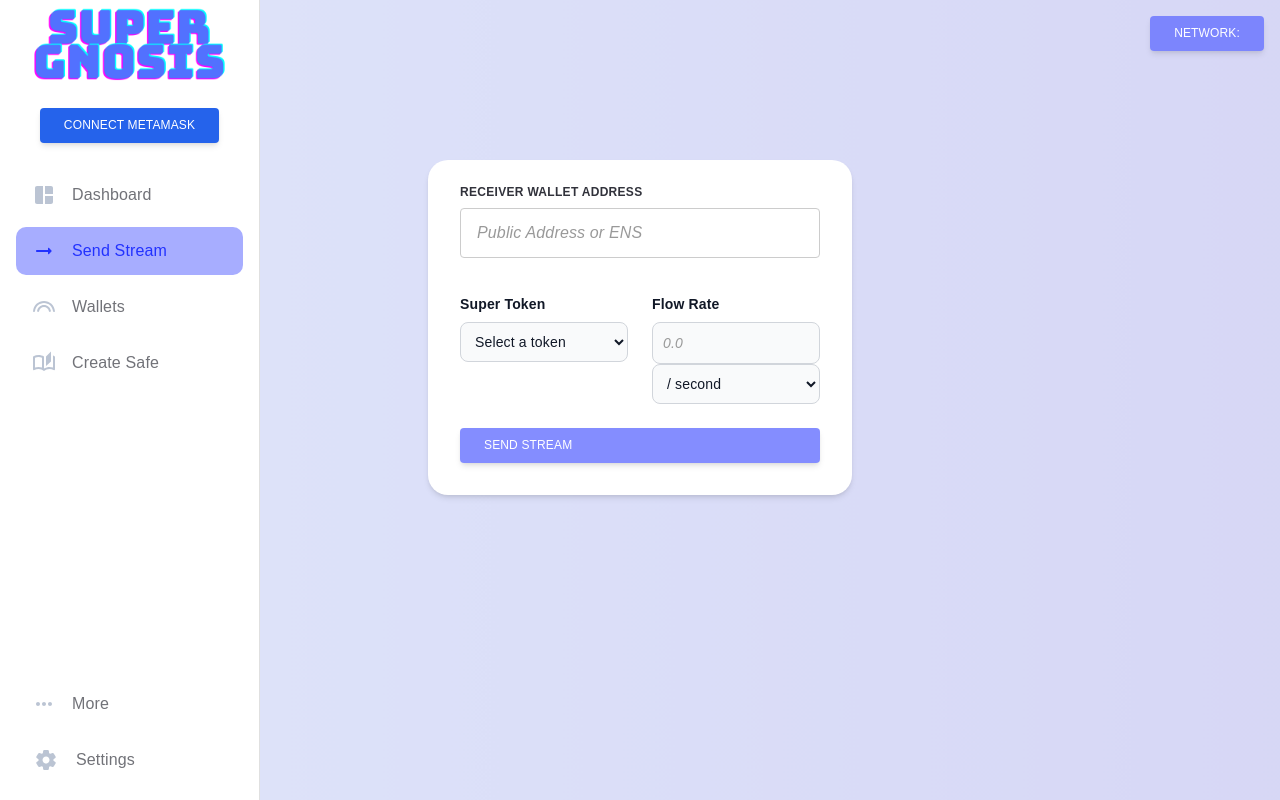
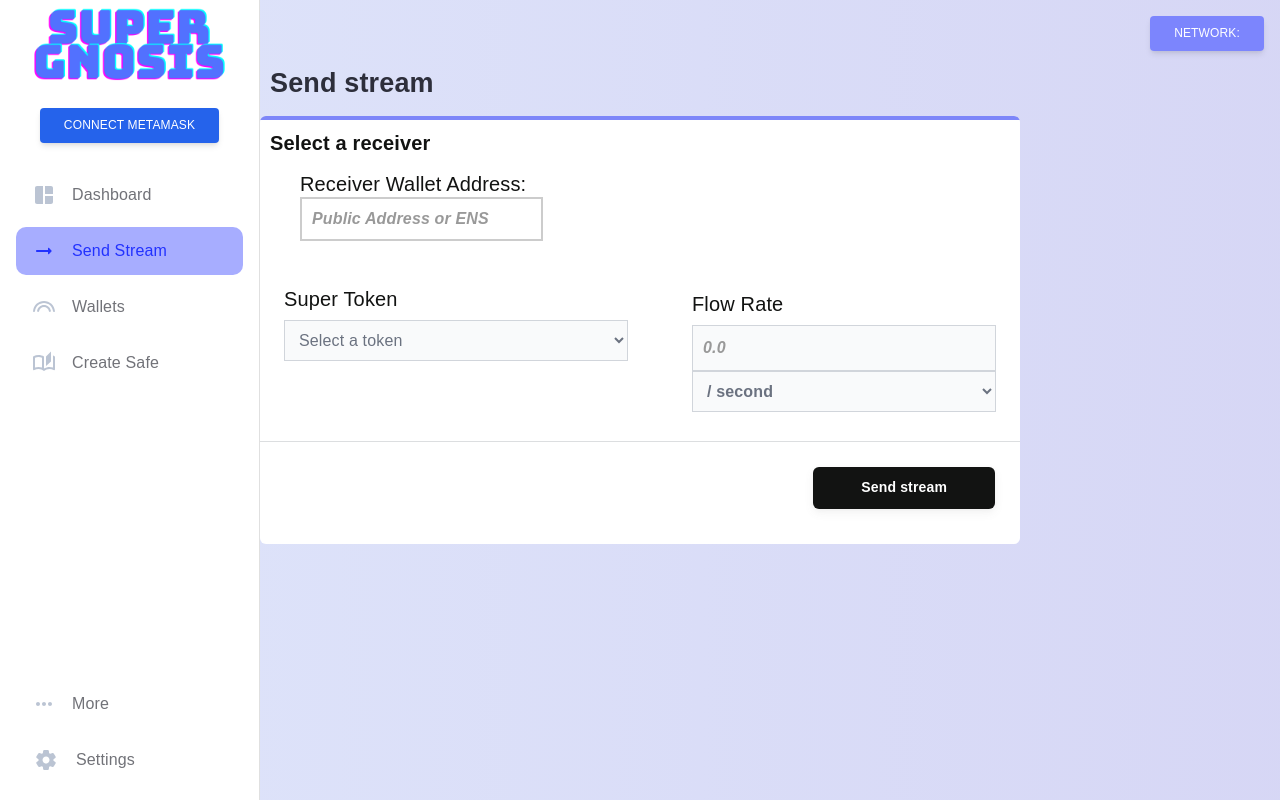
Before and after one commit to FeSuert/rsd, a Next.js app in the folder client/: page /sendstream in a window 1280 px wide. Built offline with nearby package versions, Linux system fonts and the light colour scheme; no server answers.

Commit message:
sendstr and some dashbrd

```diff
--- a/client/components/layout.js
+++ b/client/components/layout.js
@@ -1,7 +1,7 @@
 import Button from "./Button";
 import NavPanel from "./nav_panel";
 import SideBar from "./sidebar";
-import { Connect } from "./Connect";
+// import { Connect } from "./Connect";
 import ChainName from "./chainname";
 
 const Layout = ({ children, chainIdName }) => {
--- a/client/components/sidebar.js
+++ b/client/components/sidebar.js
@@ -23,8 +23,8 @@
 
       <ul className="nav-list">
         <Link
-          className={`${location == "/" ? "Mui-selected" : ""} nav-item`}
-          href="/"
+          className={`${location == "/dashboard" ? "Mui-selected" : ""} nav-item`}
+          href="/dashboard"
         >
           <div className="nav-icon">
             <svg
--- /dev/null
+++ b/client/pages/dashboard.js
@@ -0,0 +1,60 @@
+import Layout from "../components/layout";
+
+const Dashboard = () => {
+  return (
+    <Layout>
+      <div className="create-new-safe">
+      <div className="grid-container">
+          <div className="MuiGrid-item grid-item">
+            <h2 className="title">SuperGnosis Transactions</h2>
+          </div>
+          <div className="MuiGrid-item grid-item">
+          <div className="card">
+          <div className="progress-bar">
+                <span className="linear-progress-bar">
+                  <span className="progress-bar-fill"></span>
+                </span>
+          </div>
+              <span className="card-title">
+              Queue
+              </span>
+              <div className="wallets">
+                <form>
+                  <div>
+                  Queued transactions will appear here
+                  </div>
+
+                  <hr className="divider" />
+                  <div>
+
+                  </div>
+                </form>
+              </div>
+              <span className="card-title">
+              History
+              </span>
+              <div className="wallets">
+                <form>
+                  <div>
+                  Sent
+                  </div>
+                  <hr className="divider" />
+                  <div>
+                  Received
+                  </div>
+                  <hr className="divider" />
+                  <div>
+                  Safe created
+                  </div>
+                </form>
+              </div>
+        </div>
+        </div>
+        </div>
+      </div>
+
+    </Layout>
+  );
+};
+
+export default Dashboard;
--- a/client/pages/sendstream.js
+++ b/client/pages/sendstream.js
@@ -3,35 +3,34 @@
 const Sendstream = () => {
   return (
     <Layout>
-      <div>
-        <div className="bg-white shadow-md rounded-[20px] px-8 pt-6 pb-8 mb-4 flex flex-col mx-auto mt-40">
-          <div className="-mx-3 md:flex mb-6">
-            <div className="md:w-full px-3">
-              <label
-                className="block uppercase tracking-wide text-grey-darker text-xs font-bold mb-2"
-                for="grid-password"
-              >
-                Receiver Wallet Address
-              </label>
-              <input
-                className="appearance-none block w-full bg-grey-lighter text-grey-darker border border-grey-lighter rounded py-3 px-4 mb-3"
-                id="grid-password"
-                type="password"
-                placeholder="Public Address or ENS"
-              />
+      <div className="create-new-safe">
+      <div className="grid-container">
+          <div className="MuiGrid-item grid-item">
+            <h2 className="title">Send stream</h2>
           </div>
+          <div className="MuiGrid-item grid-item">
+          <div className="card">
+          <div className="progress-bar">
+                <span className="linear-progress-bar">
+                  <span className="progress-bar-fill"></span>
+                </span>
           </div>
-          <div className="-mx-3 md:flex mb-6">
-            <div className="md:w-1/2 px-3 mb-6 md:mb-0">
-              <label
-                for="super-token"
-                className="block mb-2 text-sm font-bold text-gray-900 dark:text-gray-400"
-              >
-                Super Token
-              </label>
+              <span className="card-title">
+              Select a receiver
+              </span>
+              <div className="wallets">
+                <form>
+                  <div className="wallets-name">
+                    <label>Receiver Wallet Address:</label>
+                    <input type="text" placeholder='Public Address or ENS' />
+                  </div>
+
+                  <div className="mx-3 md:flex mb-6">
+                  <div className="mt-10 md:w-1/2 px-3 mb-6 md:mb-0">
+                        <label>Super Token</label>
                         <select
-                id="super-token"
-                className="bg-gray-50 border border-gray-300 text-gray-900 text-sm rounded-lg focus:ring-blue-500 focus:border-blue-500 block w-full p-2.5 dark:bg-gray-700 dark:border-gray-600 dark:placeholder-gray-400 dark:text-white dark:focus:ring-blue-500 dark:focus:border-blue-500"
+                          // id="super-token"
+                          className="mt-2 bg-gray-50 border border-gray-300 text-gray-500 text-base focus:ring-blue-500 focus:border-blue-500 block w-full p-2.5 dark:bg-gray-700 dark:border-gray-600 dark:placeholder-gray-400 dark:text-white dark:focus:ring-blue-500 dark:focus:border-blue-500"
                         >
                           <option selected>Select a token</option>
                           <option value="US">ETHx</option>
@@ -40,24 +39,21 @@
                           <option value="DE">fDaIx</option>
                         </select>
                   </div>
-            <div className="md:w-1/2 px-3">
-              <label
-                for="flow-rate"
-                className="block mb-2 text-sm font-bold text-gray-900 dark:text-gray-400"
-              >
-                Flow Rate
-              </label>
+
+                    <div className="mt-10 md:w-1/2 px-3">
+                    <div className="wallets-name">
+                      <label>Flow Rate</label>
                       <input
-                className="bg-gray-50 border border-gray-300 text-gray-900 text-sm rounded-lg focus:ring-blue-500 focus:border-blue-500 block w-full p-2.5 dark:bg-gray-700 dark:border-gray-600 dark:placeholder-gray-400 dark:text-white dark:focus:ring-blue-500 dark:focus:border-blue-500"
-                // id="grid-last-name"
+                        className="mt-2 bg-gray-50 border border-gray-300 text-gray-900 text-base focus:ring-blue-500 focus:border-blue-500 block w-full p-2.5 dark:bg-gray-700 dark:border-gray-600 dark:placeholder-gray-400 dark:text-white dark:focus:ring-blue-500 dark:focus:border-blue-500"
+                        // id=""
                         type="text"
                         placeholder="0.0"
                       />
+
                       <select
-                id="flow-rate"
-                className="bg-gray-50 border border-gray-300 text-gray-900 text-sm rounded-lg focus:ring-blue-500 focus:border-blue-500 block w-full p-2.5 dark:bg-gray-700 dark:border-gray-600 dark:placeholder-gray-400 dark:text-white dark:focus:ring-blue-500 dark:focus:border-blue-500"
+                        // id="flow-rate"
+                        className="bg-gray-50 border border-gray-300 text-gray-500 text-base focus:ring-blue-500 focus:border-blue-500 block w-full p-2.5 dark:bg-gray-700 dark:border-gray-600 dark:placeholder-gray-400 dark:text-white dark:focus:ring-blue-500 dark:focus:border-blue-500"
                       >
-                {/* <option selected>/ second</option> */}
                         <option value="sec">/ second</option>
                         <option value="min">/ minute</option>
                         <option value="hour">/ hour</option>
@@ -67,16 +63,25 @@
                       </select>
                       </div>
                     </div>
-          <button
-            type="button"
-            data-mdb-ripple="true"
-            data-mdb-ripple-color="light"
-            className="flex px-6 py-2.5 bg-[#6671FFCC] text-white font-medium text-xs leading-tight uppercase rounded shadow-md hover:bg-blue-700 hover:shadow-lg focus:bg-blue-700 focus:shadow-lg focus:outline-none focus:ring-0 active:bg-blue-800 active:shadow-lg transition duration-150 ease-in-out"
-          >
+                  </div>
+
+                  <hr className="divider" />
+                  <div className="input-row">
+                    <div className="button-container">
+                      <button className="submit-button" type="submit">
                         Send stream
                       </button>
                     </div>
                   </div>
+                </form>
+              </div>
+
+
+        </div>
+        </div>
+        </div>
+      </div>
+
     </Layout>
   );
 };
```
Lines whose indentation alone changed are shown as unchanged.
